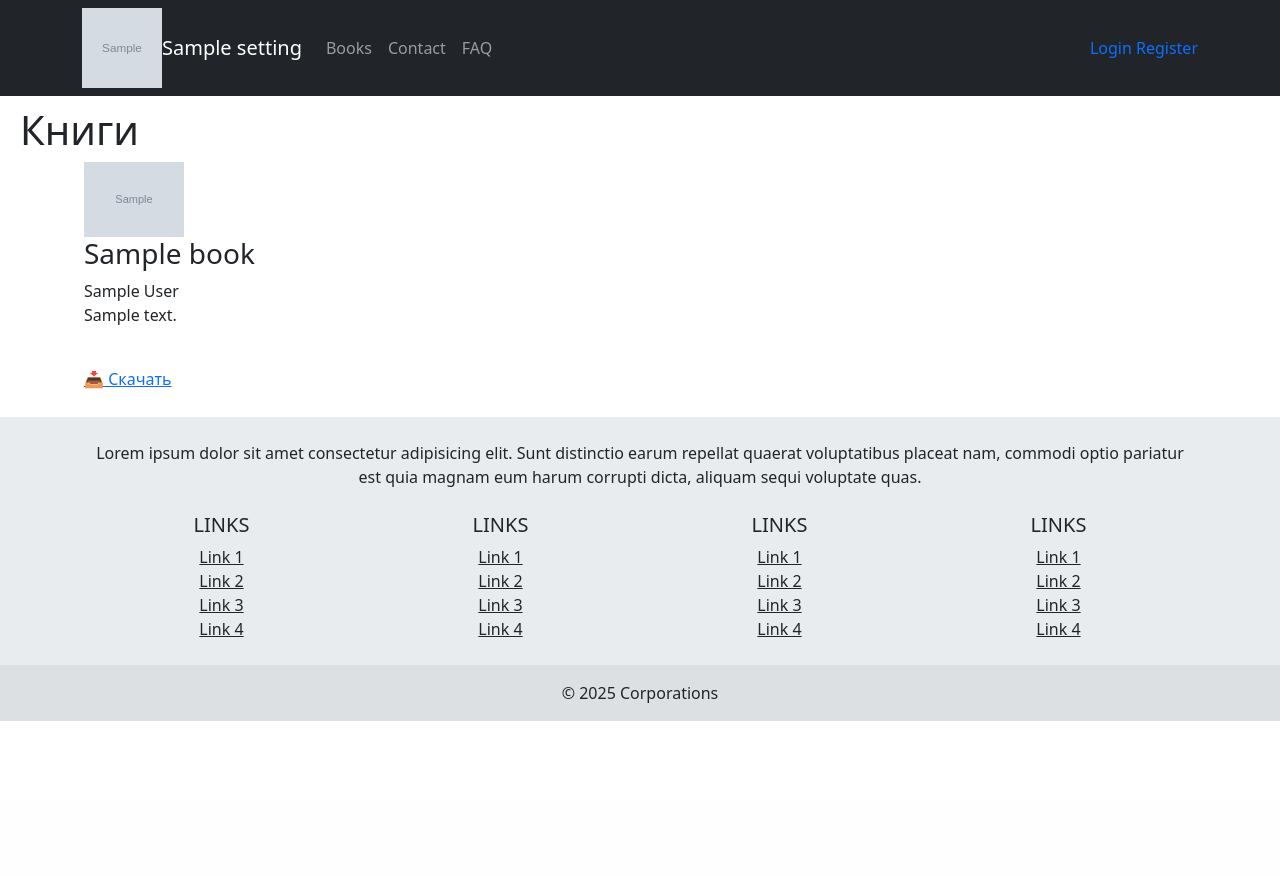
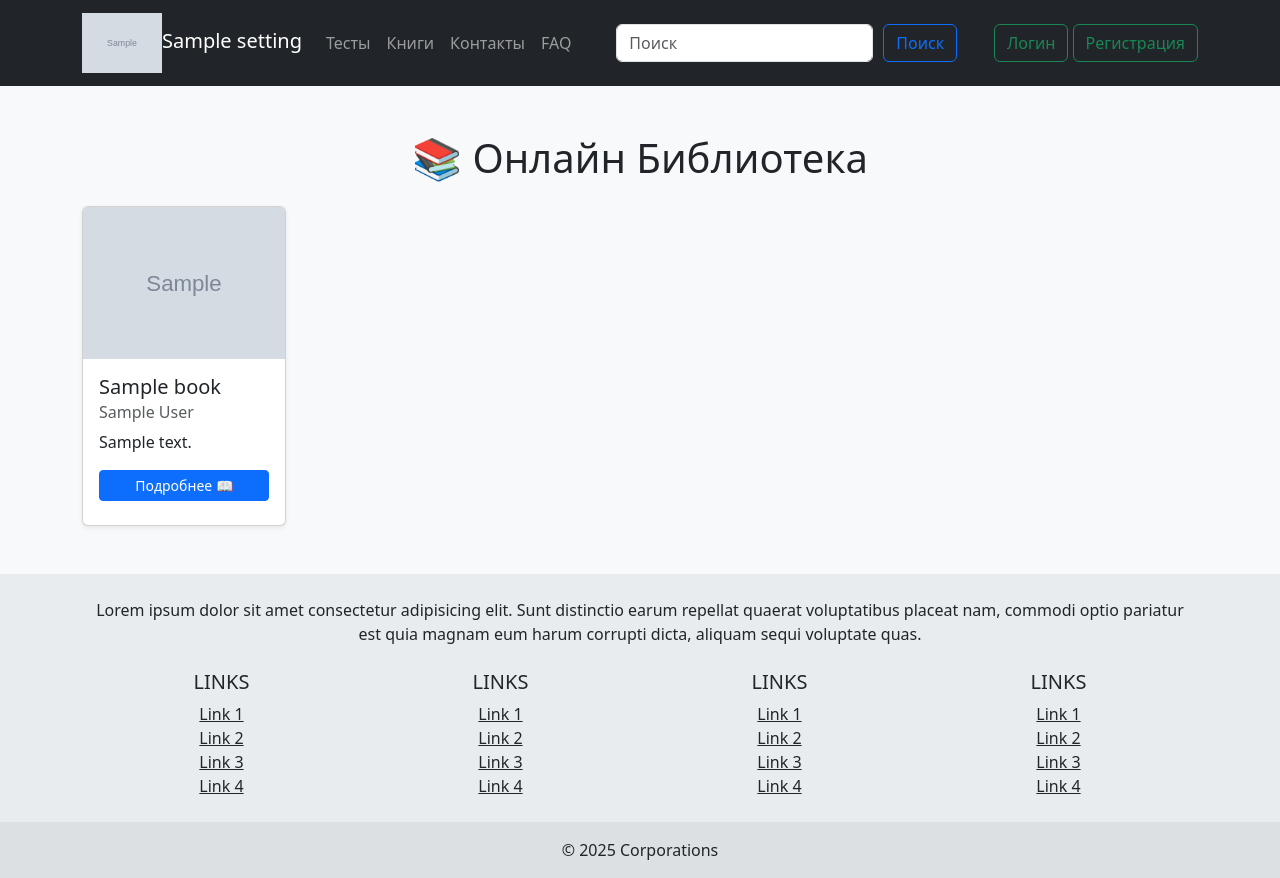
Before and after one commit to Dungeon-master06/exem-project, a Django app: page /books/ in a window 1280 px wide. Before the commit the page ends 721 px from the top, so only its background shows below. Run offline with Django 5.2, Linux system fonts and the light colour scheme; tables that the repository leaves empty hold one stand-in row (values such as "Sample post"); grey boxes marked "Sample" are stand-in pictures; some libraries are stand-ins or nearby versions.

Commit message:
добавил категории и страницу отдельной страницы, и добавил стили books и book-detail

```diff
--- a/apps/books/models.py
+++ b/apps/books/models.py
@@ -1,16 +1,38 @@
 from django.db import models
+from django.urls import reverse
+
+class Category(models.Model):
+    title = models.CharField(max_length=100, verbose_name="Название")
+    slug = models.SlugField(unique=True, blank=True, null=True)
+
+    def __str__(self):
+        return self.title
+
+    def get_absolute_url(self):
+        return reverse("category_detail", kwargs={"slug": self.slug})
+
+    class Meta:
+        verbose_name = 'Категории книг'
+        verbose_name_plural = 'Категории книг'
 
 class Book(models.Model):
+    category = models.ForeignKey(Category, on_delete=models.CASCADE,default=1, verbose_name="категория")
     title = models.CharField(max_length=255, verbose_name="Название")
     author = models.CharField(max_length=255, verbose_name="Автор")
     description = models.TextField(blank=True, verbose_name='Описание')
     file = models.FileField(upload_to='books/' , verbose_name="Файл")
     cover_image = models.ImageField(upload_to='images/', blank=True, null=True, verbose_name="Обложка")
     uploaded_at = models.DateTimeField(auto_now_add=True, verbose_name="Дата загрузки")
+    pages = models.IntegerField(default=0,verbose_name="Количество страниц")
+    year = models.CharField(max_length=25,verbose_name="Год")
 
     def __str__(self):
         return self.title
 
+    def get_absolute_url(self):
+        return reverse("book_detail", kwargs={"pk": self.pk})
+
+
     class Meta:
         verbose_name = 'Книга'
         verbose_name_plural = 'Книги'
--- a/apps/books/views.py
+++ b/apps/books/views.py
@@ -12,6 +12,15 @@ def book_list(request):
     }
     return render(request, 'pages/books.html', context)
 
+def book_detail(request, pk):
+    book = get_object_or_404(Book, pk=pk)
+    settings = Settings.objects.all()
+    context = {
+        'book': book,
+        'settings': settings
+    }
+    return render(request, 'pages/book-detail.html', context)
+
 def download_book(request, pk):
     book = get_object_or_404(Book, pk=pk)
     return FileResponse(book.file.open('rb'), as_attachment=True, filename=book.file.name)
--- a/apps/exams/views.py
+++ b/apps/exams/views.py
@@ -16,4 +16,8 @@ def contact(request):
     return render(request, 'pages/contact.html', contex)
 
 def faq(request):
-    return render(request, 'pages/faq.html')
+    settings = Settings.objects.all()
+    contex = {
+        'settings': settings
+    }
+    return render(request, 'pages/faq.html', contex)
--- a/examsProject/urls.py
+++ b/examsProject/urls.py
@@ -1,7 +1,7 @@
 from django.contrib import admin
 from django.urls import path
 from apps.exams.views import (home, contact, faq)
-from apps.books.views import (book_list, download_book)
+from apps.books.views import (book_list, download_book, book_detail)
 
 from django.conf.urls.static import static
 from django.conf import settings
@@ -11,6 +11,7 @@ urlpatterns = [
     path('books/', book_list, name='books'),
     path('contact/', contact, name='contact'),
     path('faq/', faq, name='faq'),
+    path('book/<int:pk>/', book_detail, name='book_detail'),
     path('download/<int:pk>/', download_book, name='download-book'),
 ]
 urlpatterns += static(settings.MEDIA_URL, document_root=settings.MEDIA_ROOT)
--- a/templates/header.html
+++ b/templates/header.html
@@ -2,18 +2,22 @@
 <nav class="navbar navbar-expand-lg navbar-dark ftco_navbar bg-dark ftco-navbar-light" id="ftco-navbar" >
 	<div class="container">
 		{% for set in settings %}
-		<img src="{{ set.logo.url }}" alt="" style="width: 80px; height: 80px;">
-		<a class="navbar-brand" href="{% url "home" %}">{{ set.name }}</a>
+		<a class="navbar-brand" href="{% url "home" %}"><img src="{{ set.logo.url }}" alt="" style="width: 80px;">{{ set.name }}</a>
 		{% endfor %}
 		<div class="collapse navbar-collapse" id="ftco-nav" style="display: flex; justify-content: space-between;">
 			<ul class="navbar-nav ml-auto">
-				<li class="nav-item"><a href="{% url "books" %}" class="nav-link">Books</a></li>
-				<li class="nav-item"><a href="{% url "contact" %}" class="nav-link">Contact</a></li>
+				<li class="nav-item"><a href="#" class="nav-link">Тесты</a></li>
+				<li class="nav-item"><a href="{% url "books" %}" class="nav-link">Книги</a></li>
+				<li class="nav-item"><a href="{% url "contact" %}" class="nav-link">Контакты</a></li>
 				<li class="nav-item"><a href="{% url "faq" %}" class="nav-link">FAQ</a></li>
 			</ul>
+			<form class="form-inline" style='display: flex;'>
+				<input class="form-control" type="search" placeholder="Поиск" aria-label="Search">
+				<button class="btn btn-outline-primary" type="submit" style="margin-left: 10px;">Поиск</button>
+			</form>
 			<div class="login-reg" style="text-decoration: none;">
-				<a href="" style="text-decoration: none;">Login</a>
-				<a href="" style="text-decoration: none;">Register</a>
+				<a class="btn btn-outline-success" href="" style="text-decoration: none;">Логин</a>
+				<a class="btn btn-outline-success" href="" style="text-decoration: none;">Регистрация</a>
 			</div>
 		</div>
 	</div>
--- a/templates/pages/books.html
+++ b/templates/pages/books.html
@@ -3,30 +3,38 @@
 <html lang="ru">
 <head>
     <meta charset="UTF-8">
-    <meta name="viewport" content="width=device-width, initial-scale=1.0">
-    <title>Document</title>
+    <title>📚 Онлайн Библиотека</title>
 	<link rel="stylesheet" href="{% static 'css/bootstrap.css' %}">
 </head>
-<body>
 {% include "header.html" %}
-    <div class="content" style="padding:10px 20px 10px 20px;">
-        <h1>Книги</h1>
-        <ul>
+<body class="bg-light">
+<div class="container py-5">
+    <h1 class="mb-4 text-center">📚 Онлайн Библиотека</h1>
+    <div class="row row-cols-1 row-cols-md-5 g-4">
         {% for book in books %}
-                <ul>
+            <div class="col">
+                <div class="card h-100 shadow-sm">
                     {% if book.cover_image %}
-                        <img src="{{ book.cover_image.url }}" alt="{{ book.title }}" width="100">
+                        <img src="{{ book.cover_image.url }}" class="card-img-top" alt="{{ book.title }}">
                     {% endif %}
-                    <h3>{{ book.title }}</h3>{{ book.author }}<br>
-                    <p>{{ book.description|truncatewords:20 }}</p><br>
-                    <a href="{% url 'download-book' book.pk %}">📥 Скачать</a>
-
-                </ul>
+                    <div class="card-body d-flex flex-column">
+                        <h5 class="card-title">
+                            <a href="{{ book.get_absolute_url }}" class="text-decoration-none text-dark">{{ book.title }}</a>
+                        </h5>
+                        <h6 class="card-subtitle mb-2 text-muted">{{ book.author }}</h6>
+                        <p class="card-text">{{ book.description|truncatewords:20 }}</p>
+                        <div class="mt-auto">
+                            <a href="{{ book.get_absolute_url }}" class="btn btn-primary btn-sm w-100 mb-2">Подробнее 📖</a>
+                        </div>
+                    </div>
+                </div>
+            </div>
         {% empty %}
-                <li>Книг пока нет.</li>
+            <p>Книг пока нет.</p>
         {% endfor %}
-        </ul>
+    </div>
 </div>
 {% include "footer.html" %}
 </body>
+<script src="{% static 'js/bootstrap.js' %}"></script>
 </html>
--- a/templates/pages/faq.html
+++ b/templates/pages/faq.html
@@ -10,7 +10,8 @@
 <body>
     {% include "header.html" %}
     <div class="content" style="padding:10px 20px 10px 20px;">
-        <h1>FAQ</h1>
+        <h1 class="mb-4">FAQ</h1>
+        <h3>Часто задаваемые вопросы</h3>
         <div class="accordion" id="accordionExample">
         <div class="accordion-item">
             <h2 class="accordion-header">
```
Also changed, not shown: apps/books/admin.py (+6 -1 lines), templates/cards.html (added, +11 -0 lines), templates/index.html (+1 -10 lines), templates/pages/book-detail.html (added, +30 -0 lines), templates/pages/contact.html (+4 -4 lines), apps/books/migrations/0001_initial.py, apps/books/migrations/0002_alter_book_options_alter_book_author_and_more.py (deleted), apps/exams/migrations/0001_initial.py, templates/pages/about.html (deleted). Lines whose indentation alone changed are shown as unchanged.
